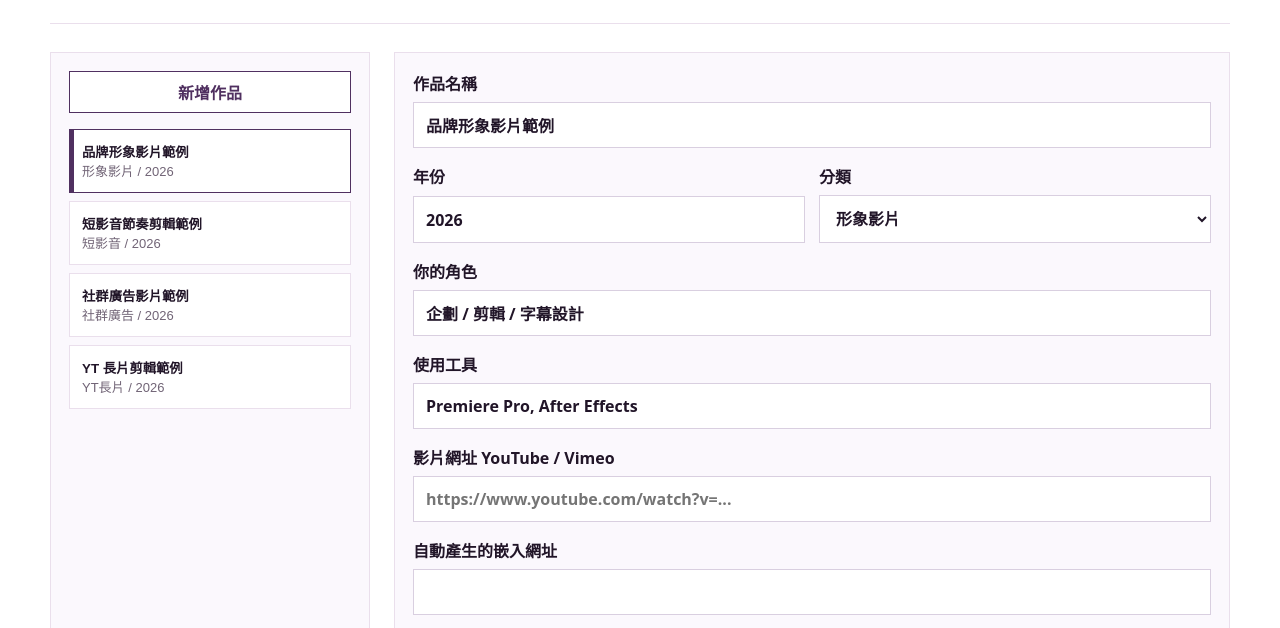
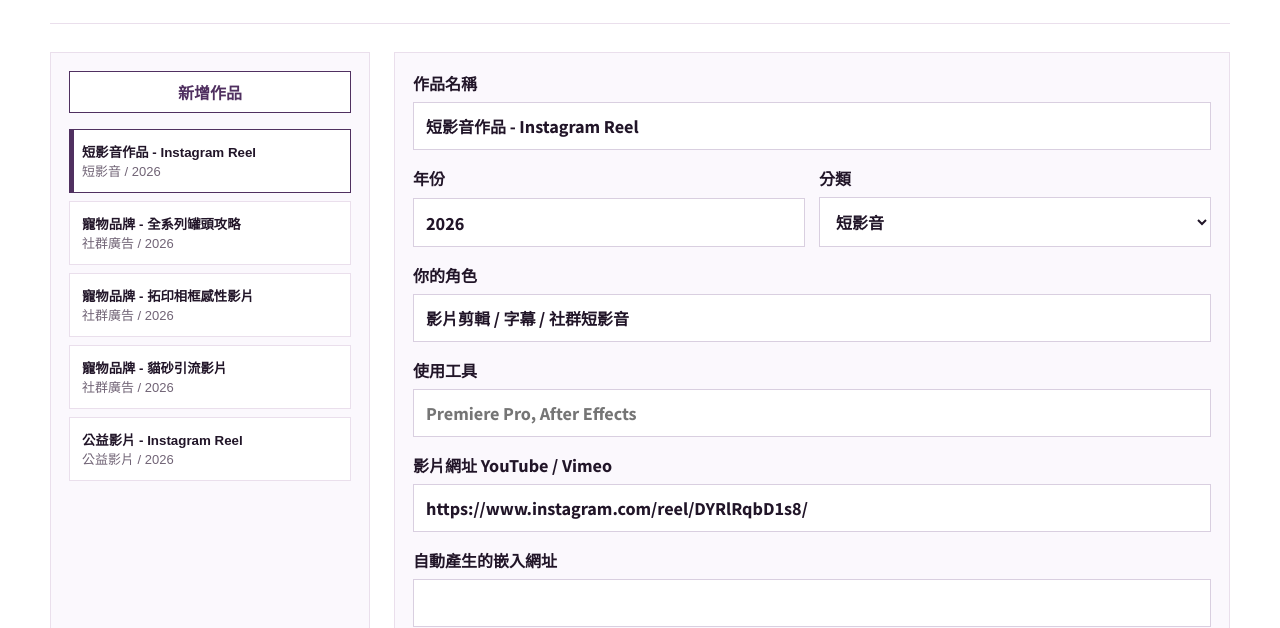
Before and after one commit to sharkypenguin77-cmd/portfolio, a plain HTML site: page admin.html in a window 1280 px wide. Shown: the part 172-800 px from the top of the page. Drawn offline with Linux system fonts and the light colour scheme; a web font is replaced by a local one.

Commit message:
Add portfolio works and nonprofit category

```diff
--- a/admin.css
+++ b/admin.css
@@ -1,4 +1,4 @@
-@import url("https://fonts.googleapis.com/css2?family=Huninn&display=swap");
+@import url("https://fonts.googleapis.com/css2?family=Noto+Sans+TC:wght@400;500;700;800&display=swap");
 
 :root {
   --bg: #ffffff;
@@ -20,7 +20,6 @@ body {
   background: var(--bg);
   color: var(--ink);
   font-family:
-    "Huninn",
     "Noto Sans TC",
     "Microsoft JhengHei",
     system-ui,
--- a/admin.html
+++ b/admin.html
@@ -45,6 +45,7 @@
                 <option value="short">短影音</option>
                 <option value="social-ad">社群廣告</option>
                 <option value="youtube">YT長片</option>
+                <option value="nonprofit">公益影片</option>
               </select>
             </label>
           </div>
--- a/admin.js
+++ b/admin.js
@@ -2,7 +2,8 @@ const categoryLabels = {
   brand: "形象影片",
   short: "短影音",
   "social-ad": "社群廣告",
-  youtube: "YT長片"
+  youtube: "YT長片",
+  nonprofit: "公益影片"
 };
 
 let works = structuredClone(window.portfolioWorks || []);
--- a/styles.css
+++ b/styles.css
@@ -1,4 +1,4 @@
-@import url("https://fonts.googleapis.com/css2?family=Huninn&display=swap");
+@import url("https://fonts.googleapis.com/css2?family=Noto+Sans+TC:wght@400;500;700;800&display=swap");
 
 :root {
   --bg: #ffffff;
@@ -28,8 +28,6 @@ body {
   background: var(--bg);
   color: var(--ink);
   font-family:
-    "Huninn",
-    "Inter",
     "Noto Sans TC",
     "Microsoft JhengHei",
     "PingFang TC",
--- a/works.js
+++ b/works.js
@@ -4,8 +4,8 @@
 //   {
 //     title: "作品名稱",
 //     year: "2026",
-//     category: "brand",
-//     categoryLabel: "形象影片",
+//     category: "short",
+//     categoryLabel: "短影音",
 //     role: "剪輯 / 調色 / 字幕",
 //     tools: "Premiere Pro, After Effects",
 //     description: "用一到兩句話說明這支作品的目的、風格或你負責的部分。",
@@ -16,51 +16,68 @@
 
 window.portfolioWorks = [
   {
-    title: "品牌形象影片範例",
-    year: "2026",
-    category: "brand",
-    categoryLabel: "形象影片",
-    role: "企劃 / 剪輯 / 字幕設計",
-    tools: "Premiere Pro, After Effects",
-    description: "用一支短片介紹品牌理念、服務特色與主要客群，適合放在官網、提案或社群首頁。",
-    videoUrl: "",
-    thumbnailUrl: "",
-    isSample: true
-  },
-  {
-    title: "短影音節奏剪輯範例",
+    title: "短影音作品 - Instagram Reel",
     year: "2026",
     category: "short",
     categoryLabel: "短影音",
-    role: "剪輯 / 字幕 / 音效節奏",
-    tools: "Premiere Pro, CapCut",
-    description: "以前 3 秒吸引注意，搭配字幕、音效與節奏點，適合 Reels、Shorts 或 TikTok。",
-    videoUrl: "",
+    role: "影片剪輯 / 字幕 / 社群短影音",
+    tools: "",
+    description: "Instagram Reels 短影音作品，著重前段吸引力、節奏與社群觀看體驗。",
+    videoUrl: "https://www.instagram.com/reel/DYRlRqbD1s8/",
+    embedUrl: "",
     thumbnailUrl: "",
-    isSample: true
+    isSample: false
   },
   {
-    title: "社群廣告影片範例",
+    title: "寵物品牌 - 全系列罐頭攻略",
     year: "2026",
     category: "social-ad",
     categoryLabel: "社群廣告",
-    role: "腳本整理 / 剪輯 / CTA 版本",
-    tools: "Premiere Pro, After Effects",
-    description: "針對商品或服務製作明確賣點與行動呼籲，適合 Facebook、Instagram 或 YouTube Ads。",
-    videoUrl: "",
+    role: "影片剪輯 / 字幕 / 社群廣告",
+    tools: "",
+    description: "以攻略型內容整理寵物品牌全系列罐頭特色，協助觀眾快速理解產品差異。",
+    videoUrl: "https://www.facebook.com/100064776396124/posts/1078350394334164/",
+    embedUrl: "",
     thumbnailUrl: "",
-    isSample: true
+    isSample: false
   },
   {
-    title: "YT 長片剪輯範例",
+    title: "寵物品牌 - 拓印相框感性影片",
     year: "2026",
-    category: "youtube",
-    categoryLabel: "YT長片",
-    role: "粗剪 / 精剪 / 字幕 / 包裝",
-    tools: "Premiere Pro, Photoshop",
-    description: "整理長篇素材的敘事結構，保留資訊密度與觀看節奏，適合頻道節目、訪談或知識型影片。",
-    videoUrl: "",
+    category: "social-ad",
+    categoryLabel: "社群廣告",
+    role: "影片剪輯 / 字幕 / 社群廣告",
+    tools: "",
+    description: "以感性敘事呈現寵物拓印相框，強化情感記憶與產品價值。",
+    videoUrl: "https://www.instagram.com/reel/DMPCaSWv74E/",
+    embedUrl: "",
     thumbnailUrl: "",
-    isSample: true
+    isSample: false
+  },
+  {
+    title: "寵物品牌 - 貓砂引流影片",
+    year: "2026",
+    category: "social-ad",
+    categoryLabel: "社群廣告",
+    role: "影片剪輯 / 字幕 / 社群廣告",
+    tools: "",
+    description: "針對貓砂產品製作引流內容，透過社群影片引導觀眾理解產品特色。",
+    videoUrl: "https://www.facebook.com/100092244228464/posts/903598842724915/",
+    embedUrl: "",
+    thumbnailUrl: "",
+    isSample: false
+  },
+  {
+    title: "公益影片 - Instagram Reel",
+    year: "2026",
+    category: "nonprofit",
+    categoryLabel: "公益影片",
+    role: "影片剪輯 / 字幕 / 社群公益內容",
+    tools: "",
+    description: "公益社群影片作品，協助議題以更容易被觀看與分享的方式傳達。",
+    videoUrl: "https://www.instagram.com/dogcat.star/reel/DONMxmLEnp3/",
+    embedUrl: "",
+    thumbnailUrl: "",
+    isSample: false
   }
 ];
```
Also changed, not shown: index.html (+1 -0 lines), 1 other file.
